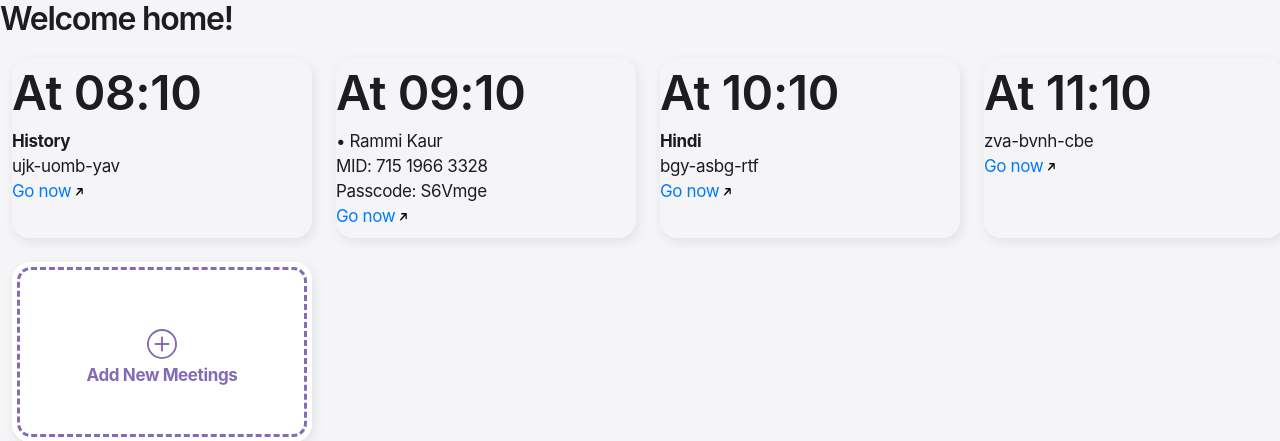
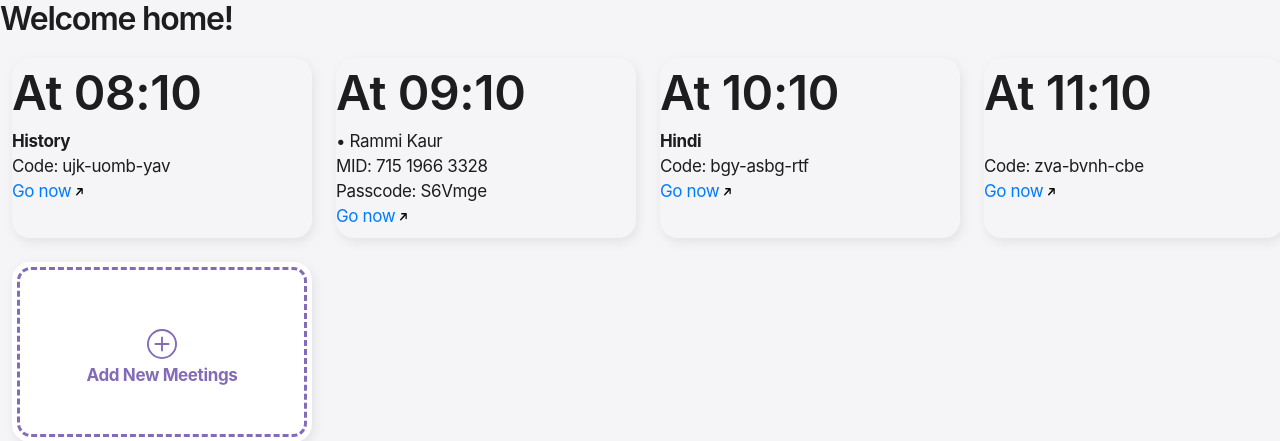
Before and after one commit to Gautam-Joshi/meeter, a Flask app: page / in a window 1280 px wide. Shown: the top 441 px of the page. Run offline with Flask 2, Linux system fonts and the light colour scheme; a user stored in the database is signed in; data comes from the database, SQL or seed files in the repository; some libraries are stand-ins or nearby versions; some web fonts are replaced.

Commit message:
Cleanup index card content

```diff
--- a/templates/index.html
+++ b/templates/index.html
@@ -16,21 +16,25 @@
 		    <div class="card_alt gmeet">
 		    {% endif %}
 				<p class="card_alt_title">At {{meeting["time"]}}</p>
+
+				<p class="card_alt_text">
 					{% if meeting["subject"] is not none %}
+					<b>{{meeting["subject"]}}</b>
 						{% if meeting["teacher"] is not none %}
-				<p class="card_alt_text"><b>{{meeting["subject"]}}</b> &#8226; {{meeting["teacher"]}}</p>
+						 &#8226; {{meeting["teacher"]}}
+						{% endif %}
+					<br>
 					{% else %}
-				<p class="card_alt_text"><b>{{meeting["subject"]}}</b></p>
-				{% endif %}
-				{% else %}
-				<p class="card_alt_text"></b>{{meeting["teacher"]}}</b></p>
+					<b>{{meeting["teacher"]}}<br></b>
 					{% endif %}
 					{% if meeting["type"] == 0 %}
-				<p class="card_alt_text">MID: {{meeting["mid"]}}</p>
-				<p class="card_alt_text">Passcode: {{meeting["passcode"]}}</p>
+					MID:&nbsp;{{meeting["mid"]}}
+					<br>Passcode:&nbsp;{{meeting["passcode"]}}
 					{% else %}
-				<p class="card_alt_text">{{meeting["gmeet_code"]}}</p>
+					Code:&nbsp;{{meeting["gmeet_code"]}}
 					{% endif %}
+				</p>
+
 				<a href="{{meeting["link"]}}">
 					<p class="card_alt_text link">Go now <img class="upright" src="/static/svg/arrow.up.forward.svg"></p>
 				</a>
```
Lines whose indentation alone changed are shown as unchanged.
